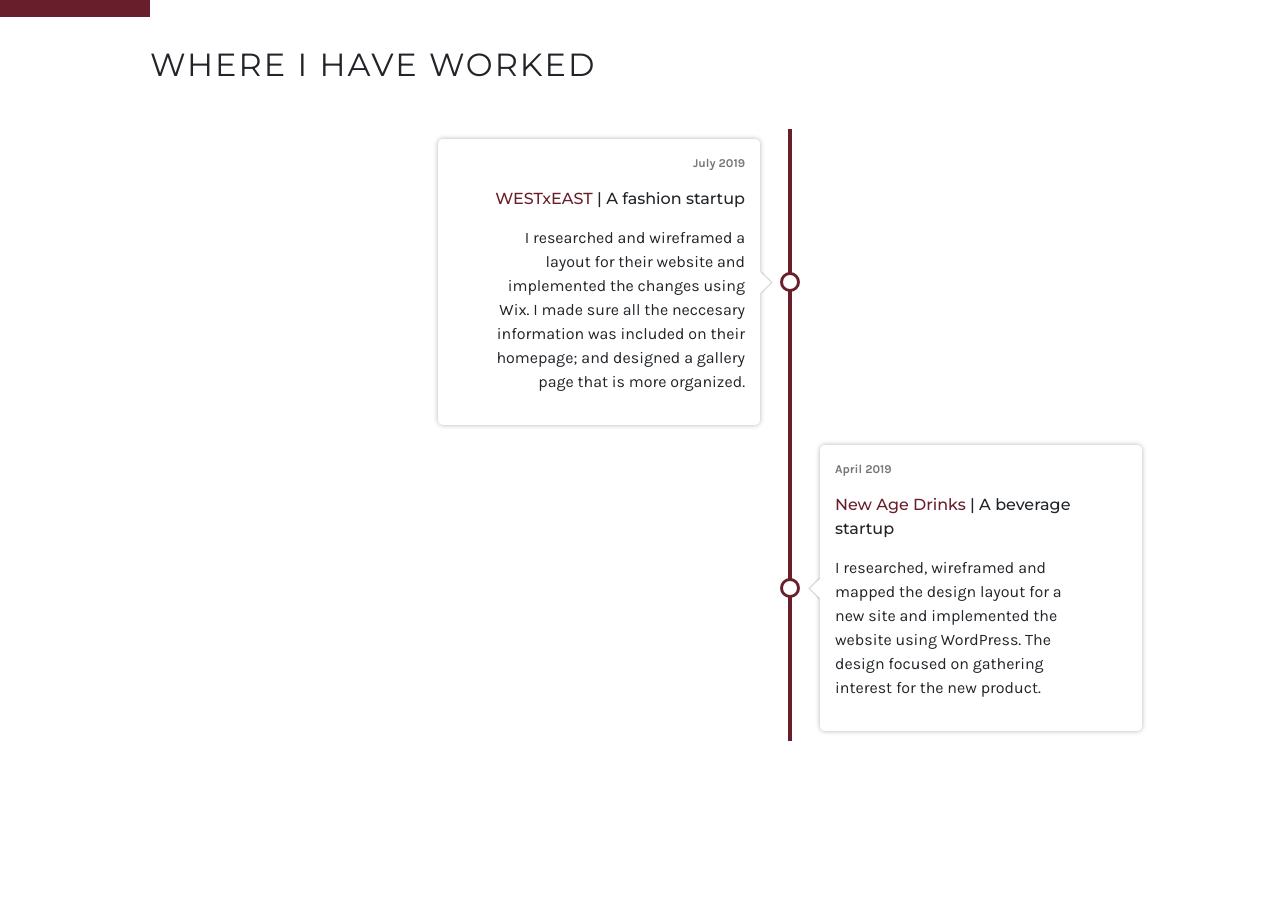
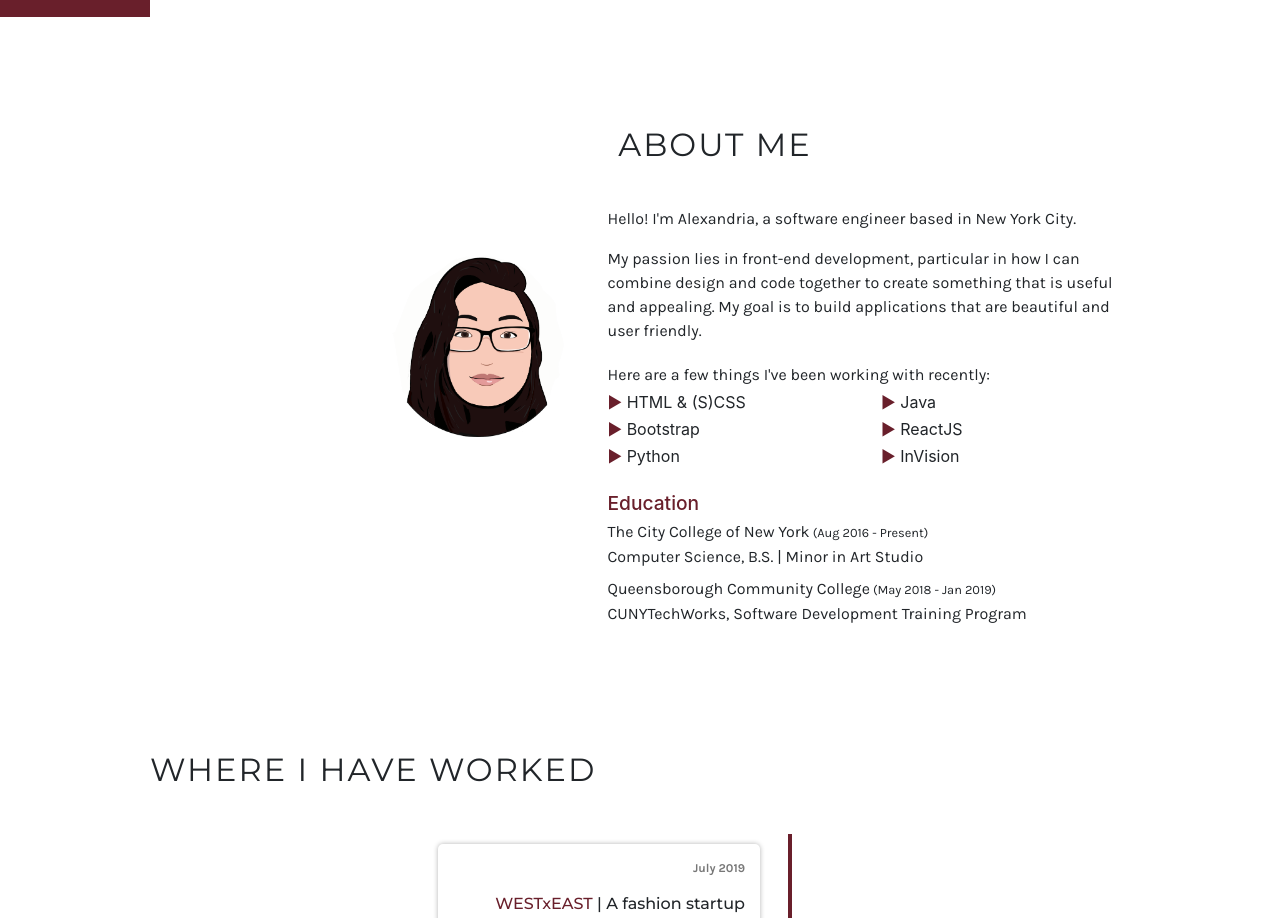
Before and after one commit to alexxg98/alexxg98.github.io, a React (Create React App) app: page / in a window 1280 px wide. Shown: the part 783-1701 px from the top of the page. Before the commit the page ends 1524 px from the top, so only its background shows below. Built offline with nearby package versions, Linux system fonts and the light colour scheme.

Commit message:
Add About Me section.
Little changes in home css

```diff
--- /dev/null
+++ b/src/components/AboutMe.js
@@ -0,0 +1,56 @@
+import React, {Component} from 'react';
+import cartoonMe from '../images/cartoon.png';
+import '../scss/App.scss';
+import '../scss/_aboutMe.scss';
+
+export default class AboutMe extends Component {
+  render(){
+    return (
+
+      <div className="aboutMe-container" id="AboutSec">
+        <span className="sectionTitle">About Me</span>
+
+        <div className="grid-container-about">
+          <div className="grid-item cartoon-container">
+            <img src={cartoonMe} alt="Me as a cartoon" id="cartoon-img" />
+          </div>
+
+          <div className="grid-item backgroundText">
+            <p>Hello! I'm Alexandria, a software engineer based in New York City.</p>
+            <p> My passion lies in front-end development, particular in how I can combine design and code together to create something that is useful and appealing. My goal is to build applications that are beautiful and user friendly.</p>
+          </div>
+
+          <div className="grid-item skills">
+            <p>Here are a few things I've been working with recently:</p>
+            <ul>
+              <li>HTML & (S)CSS</li>
+              <li>Bootstrap</li>
+              <li>Python</li>
+              <li>Java</li>
+              <li>ReactJS</li>
+              <li>InVision</li>
+            </ul>
+          </div>
+
+          <div className="grid-item education">
+            <div className="subSections">Education</div>
+            <section className="ccny">
+              <p>The City College of New York
+                <span>(Aug 2016 - Present)</span>
+              </p>
+              <p>Computer Science, B.S. | Minor in Art Studio</p>
+            </section>
+            <section className="qcc">
+              <p>Queensborough Community College
+                <span>(May 2018 - Jan 2019)</span>
+              </p>
+              <p>CUNYTechWorks, Software Development Training Program</p>
+            </section>
+          </div>
+
+        </div>
+      </div>
+
+    );
+  }
+}
--- /dev/null
+++ b/src/scss/_aboutMe.scss
@@ -0,0 +1,116 @@
+@import 'variables';
+
+/* About Me Section */
+.aboutMe-container{
+  width: calc(100% - 150px);
+  margin-left: 150px;
+  margin-top: 15vh;
+  // border: solid red 3px;
+  box-sizing: border-box;
+
+  .sectionTitle{
+    // border: solid red 3px;
+    width: 100%;
+    text-align: center;
+    display: inline-block;
+    margin-bottom: 30px;
+  }
+
+  .subSections{
+    color: $primary-color;
+    font-weight: $bold-fontsize;
+    font-size: 1.2em;
+    text-transform: capitalize;
+    margin-bottom: 5px;
+  }
+
+  // p {
+  //   width: 75%;
+  //   margin: auto;
+  //   padding: 25px;
+  // }
+}
+
+.grid-container-about {
+  width: 75%;
+  height: auto;
+  margin: 0.5em auto auto auto;
+  display: grid;
+  grid-column-gap: 5%;
+  grid-row-gap: 1%;
+  grid-template-rows: auto auto;
+  // grid-template-columns: 35% 50%;
+  // border: solid yellow 3px;
+
+  .grid-item {
+    line-height: 1.5em;
+    text-align: left;
+    // border: solid red 3px;
+  }
+}
+
+.cartoon-container{
+  width: 50%;
+  height: auto;
+  margin: auto;
+  grid-column: 1;
+  grid-row: 1 / span 2;
+  // border: solid yellow 3px;
+}
+
+.backgroundText, .skills, .education {
+  margin-left: -95px;
+}
+
+.backgroundText {
+  grid-column: 2;
+  grid-row: 1;
+}
+
+.skills {
+  grid-column: 2;
+  grid-row: 2;
+
+  p {
+    margin-bottom: 3px;
+  }
+
+  ul {
+    list-style-type: none;
+    padding-left: 0;
+    //Display list in two columns
+    -webkit-columns: 2;
+    -moz-columns: 2;
+    columns: 2;
+    list-style-position: inside;
+  }
+
+  li{
+    margin-bottom: 3px;
+
+    &::before {
+      content: '► ';
+      color: $primary-color;
+    }
+  }
+}
+
+.education {
+  grid-column: 2;
+  grid-row: 3;
+
+  .ccny, .qcc {
+    margin-bottom: 8px;
+    p {
+      margin: 0;
+    }
+
+    span {
+      font-size: 0.8em;
+
+      &::before {
+        content: ' ';
+      }
+    }
+  }
+}
--- a/src/scss/_home.scss
+++ b/src/scss/_home.scss
@@ -4,7 +4,7 @@
 .index-container{
   box-sizing: border-box;
   width: calc(100% - 150px);
-  height: 85vh;
+  height: 95vh;
   position: relative;
   margin-left: 150px;
 }
@@ -35,17 +35,13 @@
 
   #introName {
     font-family: $heading-font;
-    font-weight: 400;
+    font-weight: $reg-fontsize;
     text-transform: uppercase;
     letter-spacing: 2px;
     padding-bottom: 30px;
     span{
       color: $primary-color;
     }
-  }
-
-  p {
-    font-family: $primary-font;
   }
 }
 
```
Also changed, not shown: src/images/Cartoon.png.
